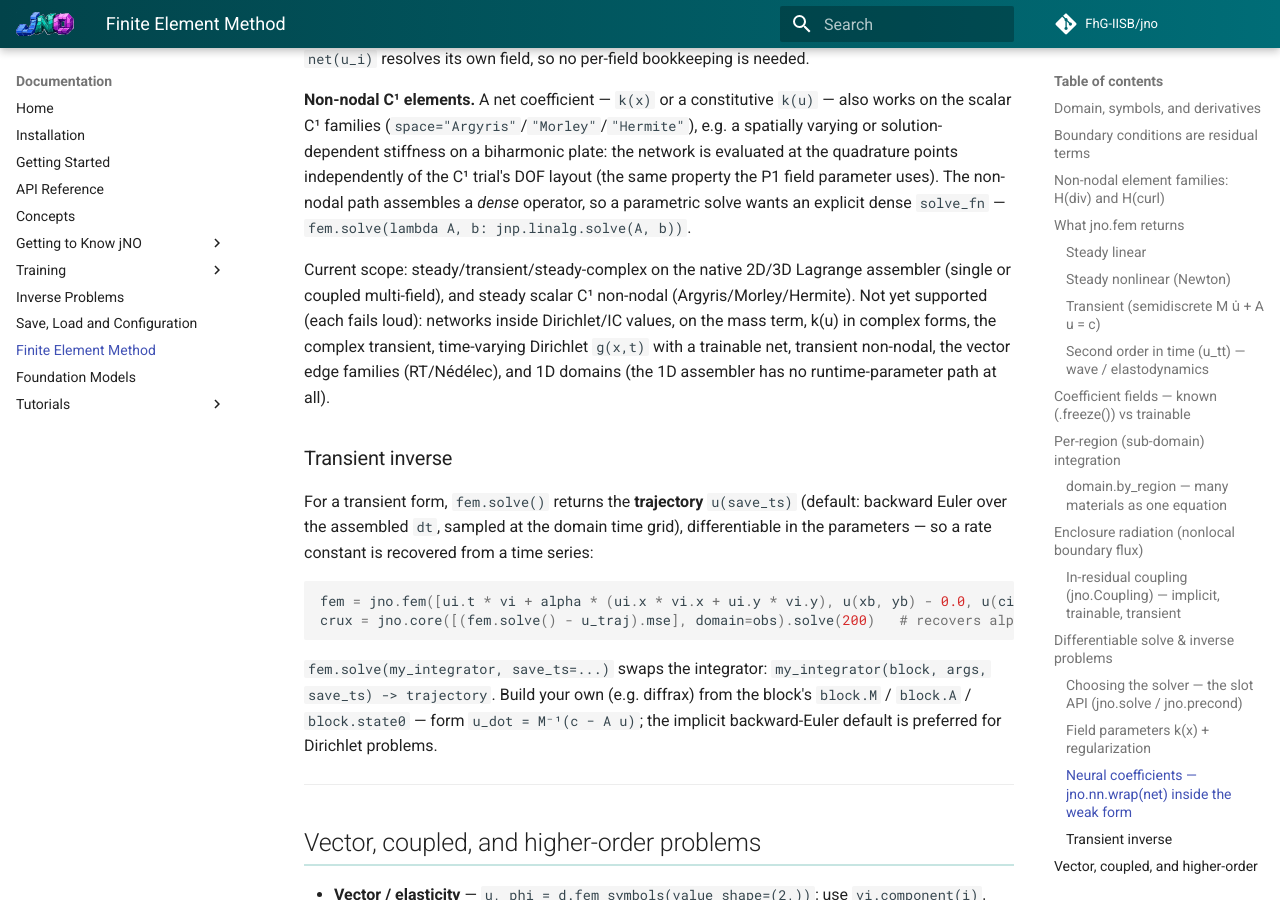
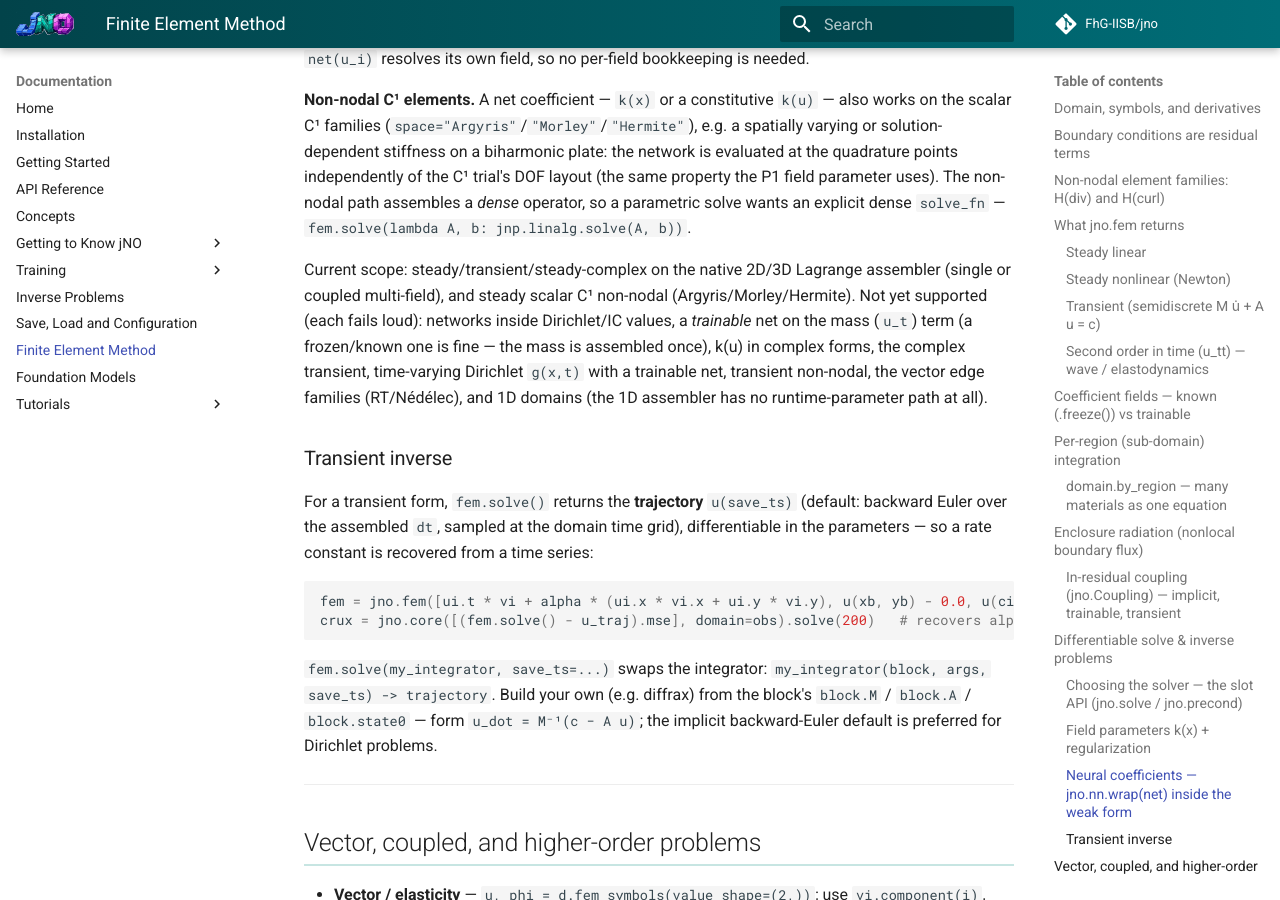
Before and after one commit to FhG-IISB/jNO, an MkDocs documentation site: the page built from docs/fem.md, in a window 1280 px wide and 900 px high, scrolled down 18738 px. Built offline with MkDocs 1.6.1 and Material for MkDocs 9.7.7, drawn with Linux system fonts in a browser that asks for light colours; comment, search, counter and statistics services are not loaded.

Commit message:
feat(fem): allow a frozen (known) net on the mass term; keep the trainable-mass guard precise

```diff
--- a/docs/fem.md
+++ b/docs/fem.md
@@ -773,10 +773,10 @@ The non-nodal path assembles a *dense* operator, so a parametric solve wants an
 
 Current scope: steady/transient/steady-complex on the native 2D/3D Lagrange assembler (single or
 coupled multi-field), and steady scalar C¹ non-nodal (Argyris/Morley/Hermite). Not yet supported
-(each fails loud): networks inside Dirichlet/IC values, on the mass term, k(u) in complex forms,
-the complex transient, time-varying Dirichlet `g(x,t)` with a trainable net, transient non-nodal,
-the vector edge families (RT/Nédélec), and 1D domains (the 1D assembler has no runtime-parameter
-path at all).
+(each fails loud): networks inside Dirichlet/IC values, a *trainable* net on the mass (`u_t`) term
+(a frozen/known one is fine — the mass is assembled once), k(u) in complex forms, the complex
+transient, time-varying Dirichlet `g(x,t)` with a trainable net, transient non-nodal, the vector
+edge families (RT/Nédélec), and 1D domains (the 1D assembler has no runtime-parameter path at all).
 
 ### Transient inverse
 
```
Also changed, not shown: 1 other file.
